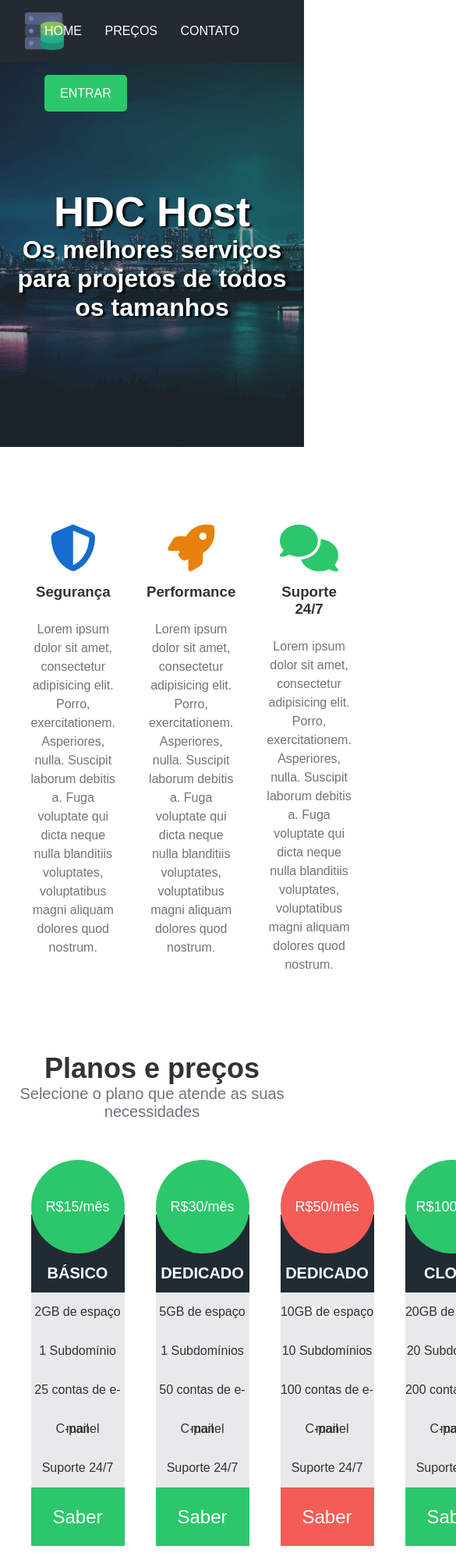
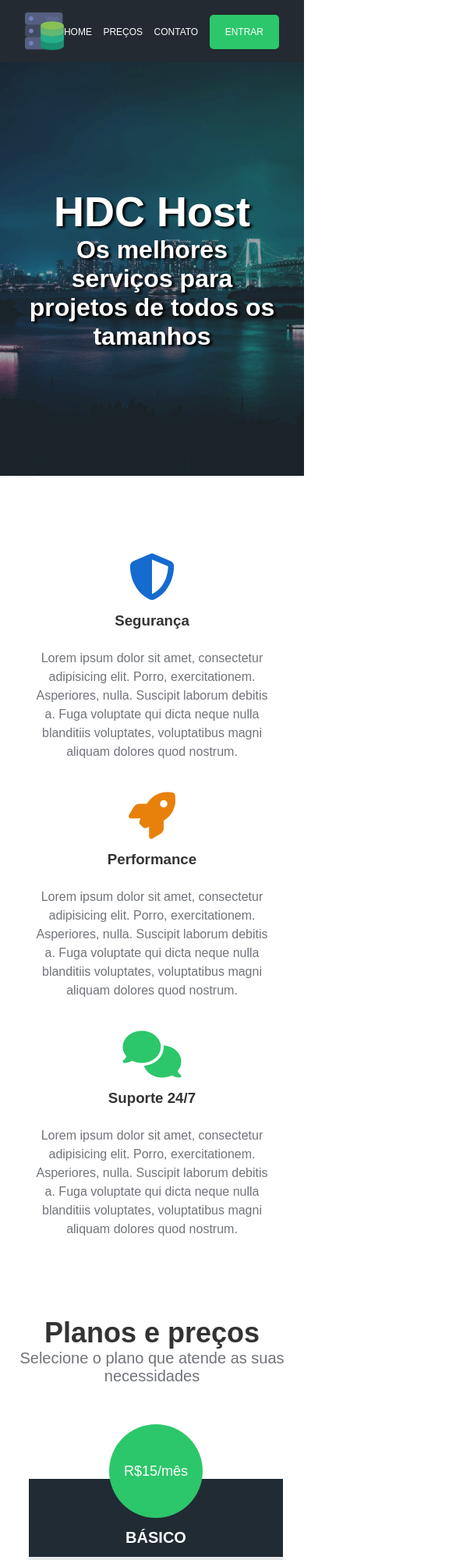
Before and after one commit to ThalesCaruso/Projeto_HDC_Host, a plain HTML site: page index.html in a window 390 px wide. Shown: the top 2000 px of the page at 78% size, 585 px wide, since content can reach past the window. Drawn offline with Linux system fonts and the light colour scheme.

Commit message:
Finalização do projeto

```diff
--- a/css/styles.css
+++ b/css/styles.css
@@ -312,3 +312,82 @@ footer {
     font-weight: bold;
     margin: 50px 0 100px;
 }
+
+/* Responsividade */
+
+/* Small laptops a partir de 1100px */
+
+@media (max-width: 1100px) {
+    .plans-container {
+        width: 95%;
+    }
+
+    .plan {
+        margin: 0 5px;
+    }
+}
+
+/* Tablet 900 */
+
+@media (max-width: 900px) {
+    .main-banner p {
+        padding: 0 5rem;
+    }
+
+    .searchdomain-container {
+        padding: 2rem 4rem;
+    }
+}
+
+/* Celular 576px */
+
+@media (max-width: 576px) {
+
+    html,
+    body {
+        overflow-x: hidden;
+    }
+
+    .navbar-items li {
+        font-size: 12px;
+        margin-left: 10px;
+    }
+
+    .main-banner p {
+        padding: 0 2rem;
+    }
+
+    .services-container ul {
+        flex-direction: column;
+    }
+
+    .plans-container {
+        flex-direction: column;
+        width: 100%;
+        padding: 0 2rem;
+    }
+
+    .plan {
+        width: 100%;
+        max-width: 100%;
+        margin-bottom: 15px;
+    }
+
+    .searchdomain-container h2 {
+        font-size: 28px;
+    }
+
+    .searchdomain-container input[type="text"] {
+        width: 100%;
+    }
+
+    .contact-container {
+        padding: 3rem 2rem;
+    }
+
+    .contact-container input,
+    .contact-container textarea {
+        width: 100%;
+        margin: 10px 0;
+    }
+}
```
